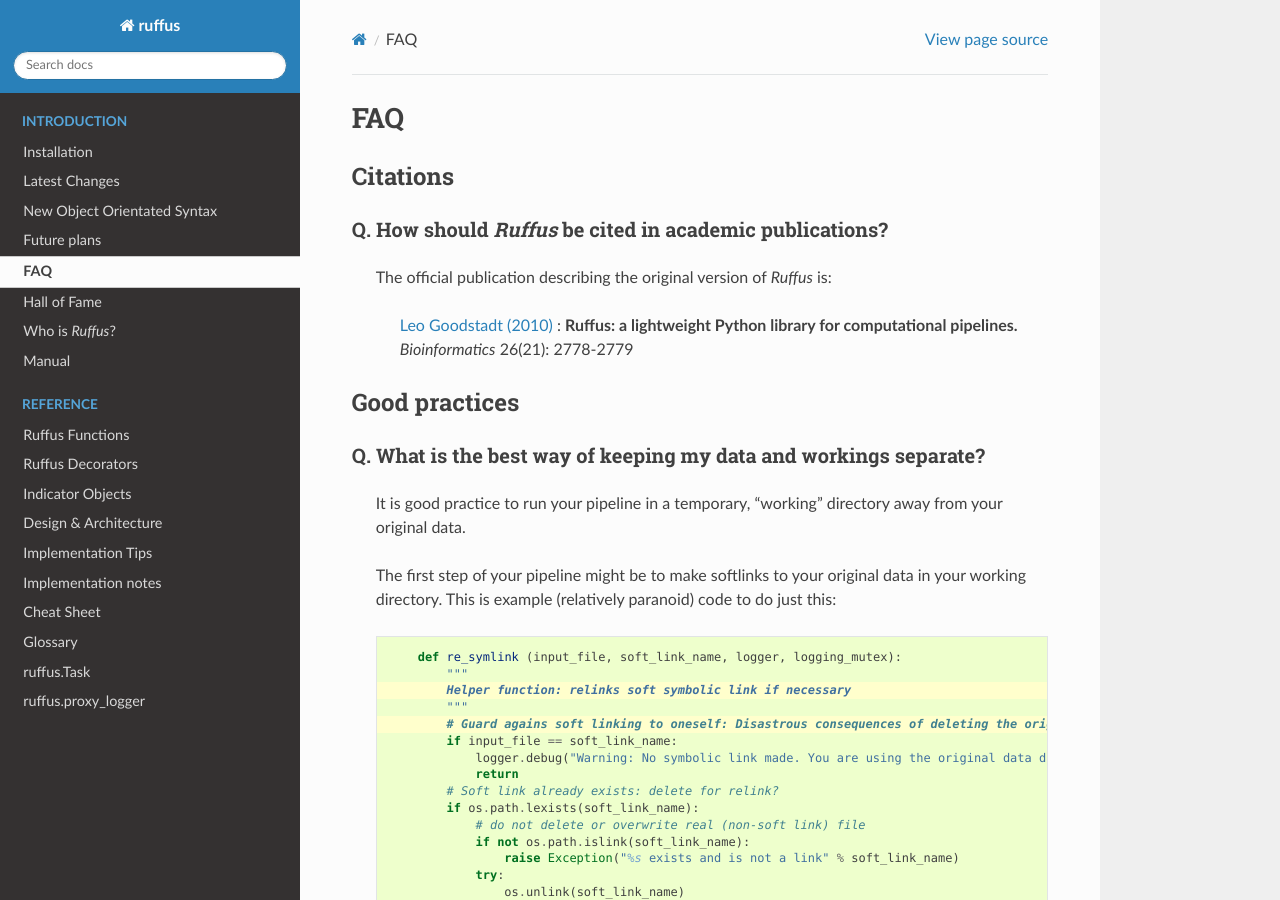
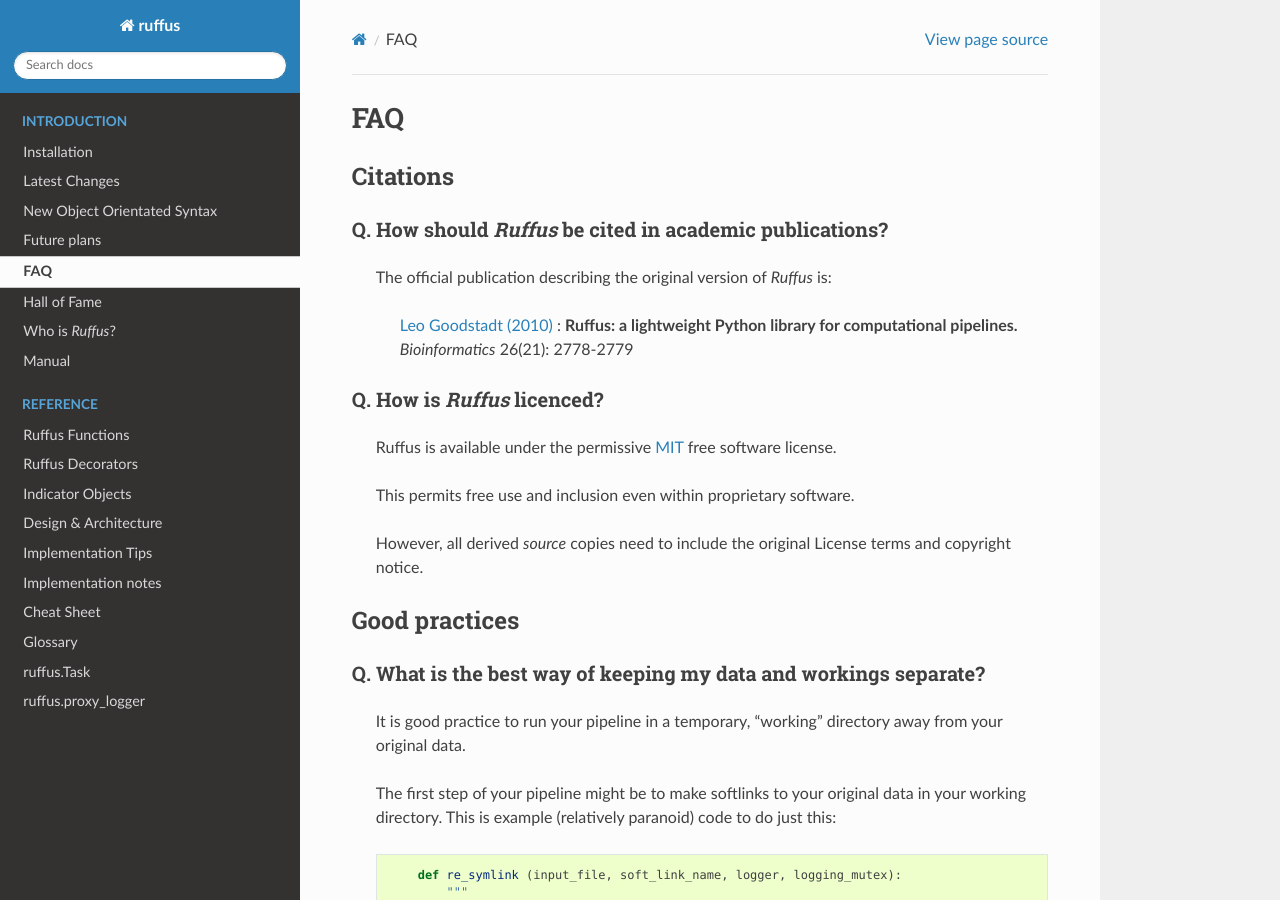
Before and after one commit to cgat-developers/ruffus, a Sphinx documentation site: the page built from doc/faq.rst, in a window 1280 px wide and 900 px high. Built offline with Sphinx 7.4.7 and the Read the Docs theme 2.0.0, drawn with Linux system fonts in a browser that asks for light colours; formulas are drawn with MathJax 3; the version number could not be read and is left out.

```diff
--- a/doc/faq.rst
+++ b/doc/faq.rst
@@ -15,6 +15,15 @@
 
         `Leo Goodstadt (2010) <http://bioinformatics.oxfordjournals.org/content/early/2010/09/16/bioinformatics.btq524>`_ : **Ruffus: a lightweight Python library for computational pipelines.** *Bioinformatics* 26(21): 2778-2779
 
+===============================================================
+Q. How is *Ruffus* licenced?
+===============================================================
+
+    Ruffus is available under the permissive `MIT <http://en.wikipedia.org/wiki/MIT_License>`_ free software license.
+
+    This permits free use and inclusion even within proprietary software.
+
+    However, all derived *source* copies need to include the original License terms and copyright notice.
 
 **********************************************************
 Good practices
```
Also changed, not shown: 1 other file.
